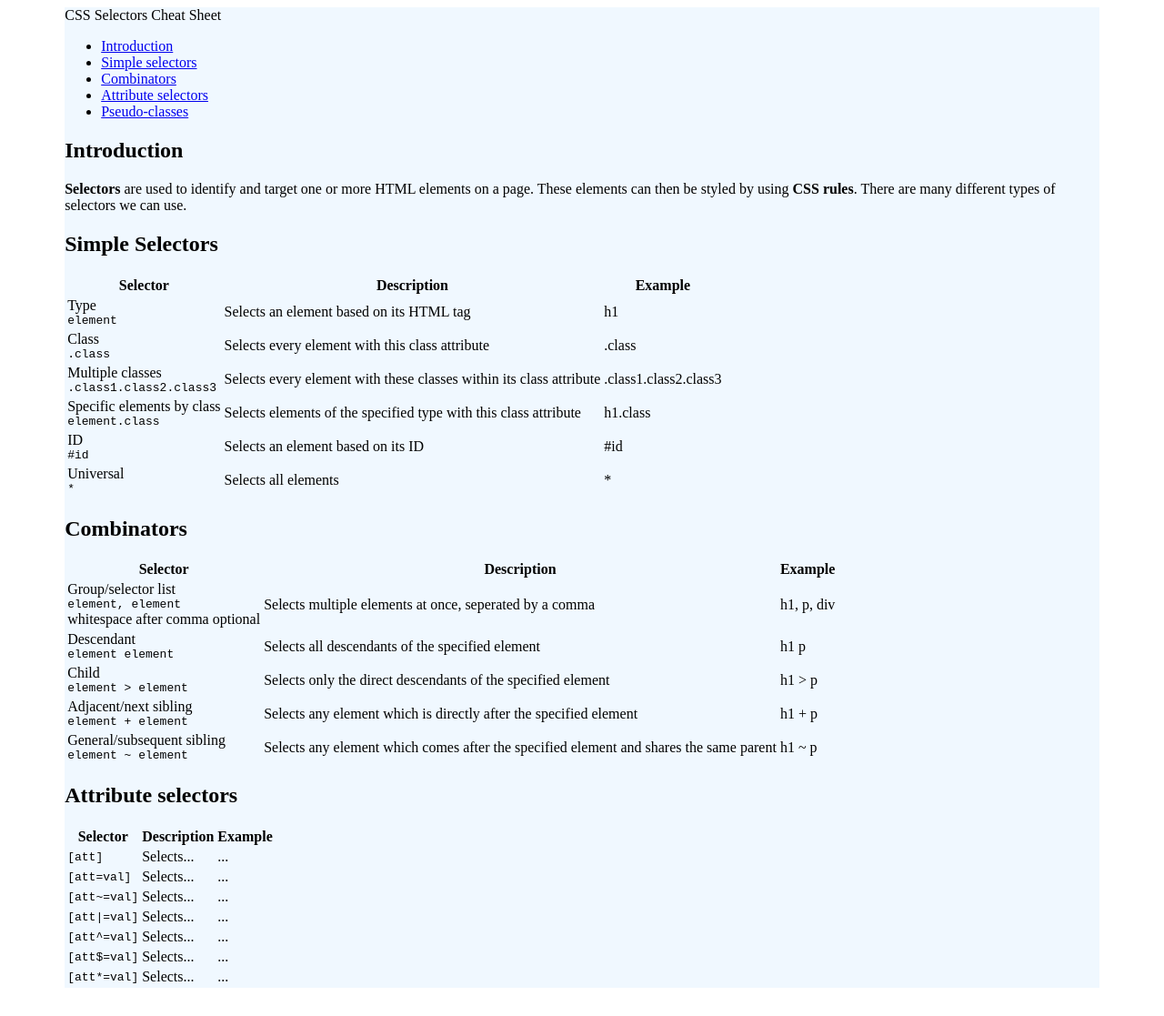
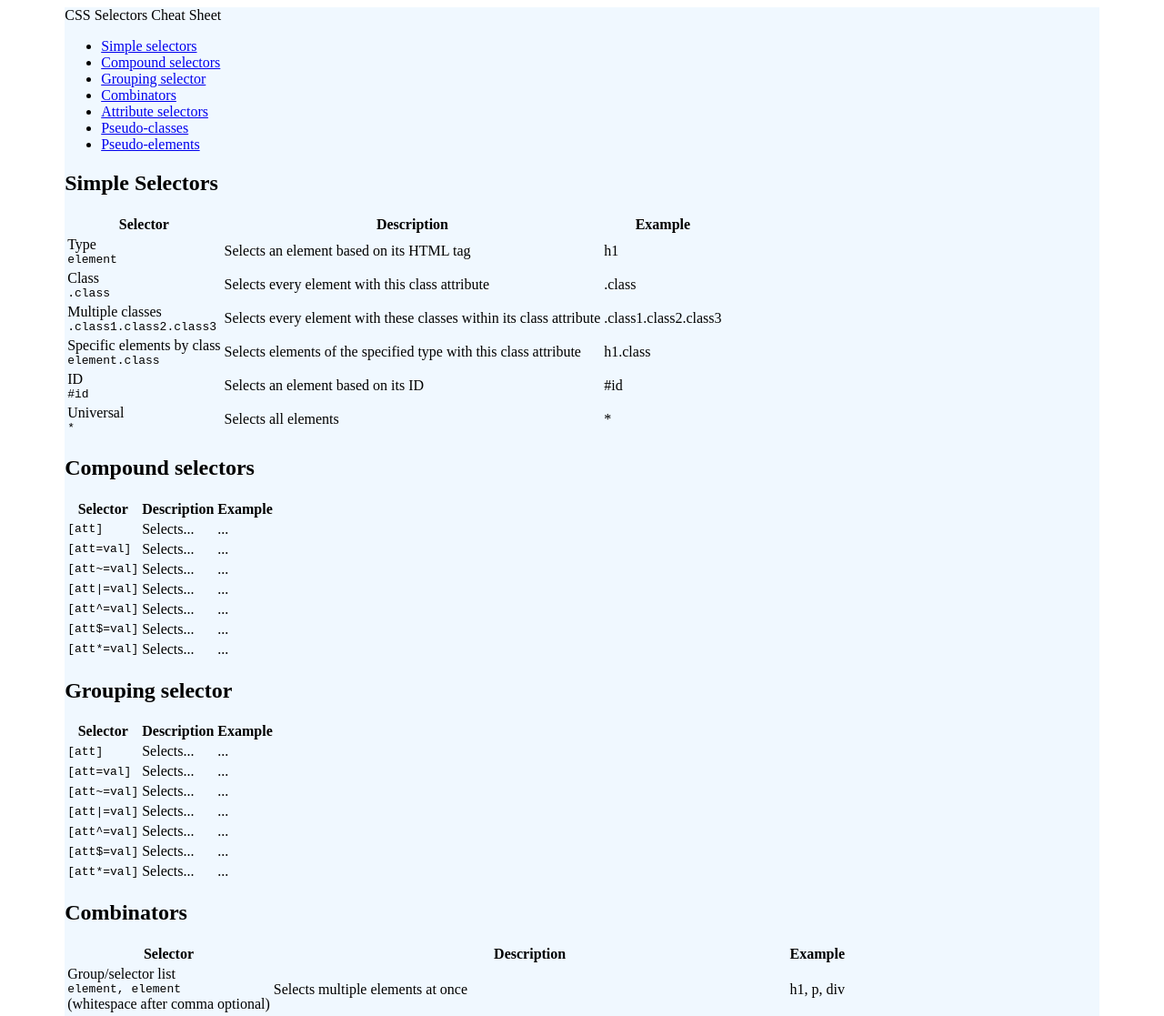
Before and after one commit to ellie-holt/cheat-sheet, a plain HTML site: page index.html in a window 1280 px wide. Shown: the top 1117 px of the page at 91% size. Before the commit the page ends 1094 px from the top, so only its background shows below. Drawn offline with Linux system fonts and the light colour scheme.

Commit message:
Edited structure of index.html
Removed the redundant intro section and began to restructure the other sections.

```diff
--- a/index.html
+++ b/index.html
@@ -13,10 +13,15 @@
         <header>CSS Selectors Cheat Sheet</header>
         <ul>
           <li>
-            <a class="nav-link" href="#Introduction">Introduction</a>
+            <a class="nav-link" href="#Simple_selectors">Simple selectors</a>
           </li>
           <li>
-            <a class="nav-link" href="#Simple_selectors">Simple selectors</a>
+            <a class="nav-link" href="#Compound_selectors"
+              >Compound selectors</a
+            >
+          </li>
+          <li>
+            <a class="nav-link" href="#Grouping_selector">Grouping selector</a>
           </li>
           <li>
             <a class="nav-link" href="#Combinators">Combinators</a>
@@ -29,21 +34,14 @@
           <li>
             <a class="nav-link" href="#Pseudo-classes">Pseudo-classes</a>
           </li>
+          <li>
+            <a class="nav-link" href="#Pseudo-elements">Pseudo-elements</a>
+          </li>
         </ul>
       </nav>
 
       <!--main-->
       <main>
-        <section id="Introduction" class="main-section">
-          <h1>Introduction</h1>
-          <p>
-            <strong>Selectors</strong> are used to identify and target one or
-            more HTML elements on a page. These elements can then be styled by
-            using <strong>CSS rules</strong>. There are many different types of
-            selectors we can use.
-          </p>
-        </section>
-
         <!--simple selectors-->
         <section id="Simple_Selectors" class="main-section">
           <h1>Simple Selectors</h1>
@@ -96,6 +94,108 @@
           </table>
         </section>
 
+        <!--compound selectors-->
+        <section id="Attribute_selectors" class="main-section">
+          <h1>Compound selectors</h1>
+          <table class="reference-table">
+            <thead>
+              <tr>
+                <th class="column1">Selector</th>
+                <th>Description</th>
+                <th>Example</th>
+              </tr>
+            </thead>
+            <tbody>
+              <tr>
+                <td><code>[att]</code></td>
+                <td>Selects...</td>
+                <td>...</td>
+              </tr>
+              <tr>
+                <td><code>[att=val]</code></td>
+                <td>Selects...</td>
+                <td>...</td>
+              </tr>
+              <tr>
+                <td><code>[att~=val]</code></td>
+                <td>Selects...</td>
+                <td>...</td>
+              </tr>
+              <tr>
+                <td><code>[att|=val]</code></td>
+                <td>Selects...</td>
+                <td>...</td>
+              </tr>
+              <tr>
+                <td><code>[att^=val]</code></td>
+                <td>Selects...</td>
+                <td>...</td>
+              </tr>
+              <tr>
+                <td><code>[att$=val]</code></td>
+                <td>Selects...</td>
+                <td>...</td>
+              </tr>
+              <tr>
+                <td><code>[att*=val]</code></td>
+                <td>Selects...</td>
+                <td>...</td>
+              </tr>
+            </tbody>
+          </table>
+        </section>
+
+        <!--grouping selector-->
+        <section id="Grouping_selector" class="main-section">
+          <h1>Grouping selector</h1>
+          <table class="reference-table">
+            <thead>
+              <tr>
+                <th class="column1">Selector</th>
+                <th>Description</th>
+                <th>Example</th>
+              </tr>
+            </thead>
+            <tbody>
+              <tr>
+                <td><code>[att]</code></td>
+                <td>Selects...</td>
+                <td>...</td>
+              </tr>
+              <tr>
+                <td><code>[att=val]</code></td>
+                <td>Selects...</td>
+                <td>...</td>
+              </tr>
+              <tr>
+                <td><code>[att~=val]</code></td>
+                <td>Selects...</td>
+                <td>...</td>
+              </tr>
+              <tr>
+                <td><code>[att|=val]</code></td>
+                <td>Selects...</td>
+                <td>...</td>
+              </tr>
+              <tr>
+                <td><code>[att^=val]</code></td>
+                <td>Selects...</td>
+                <td>...</td>
+              </tr>
+              <tr>
+                <td><code>[att$=val]</code></td>
+                <td>Selects...</td>
+                <td>...</td>
+              </tr>
+              <tr>
+                <td><code>[att*=val]</code></td>
+                <td>Selects...</td>
+                <td>...</td>
+              </tr>
+            </tbody>
+          </table>
+        </section>
+
         <!--combinators-->
         <section id="Combinators" class="main-section">
           <h1>Combinators</h1>
@@ -110,10 +210,10 @@
             <tbody>
               <tr>
                 <td>
-                  Group/selector list <code>element, element</code> whitespace
-                  after comma optional
+                  Group/selector list <code>element, element</code> (whitespace
+                  after comma optional)
                 </td>
-                <td>Selects multiple elements at once, seperated by a comma</td>
+                <td>Selects multiple elements at once</td>
                 <td>h1, p, div</td>
               </tr>
               <tr>
```
